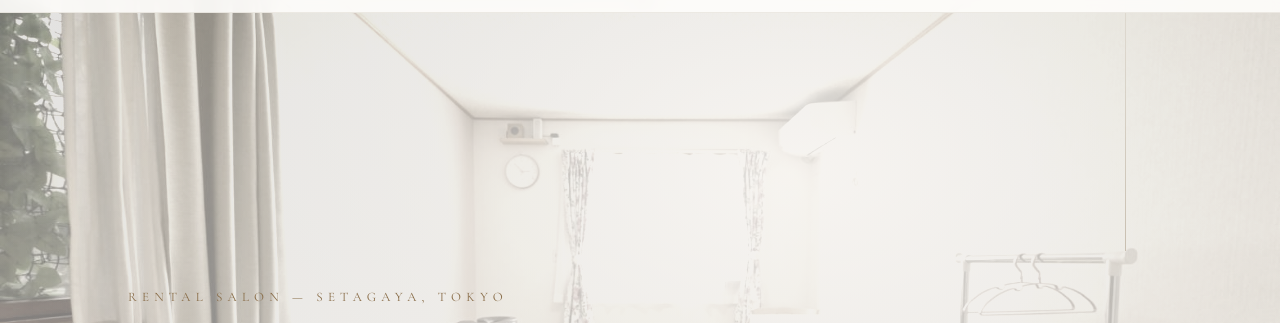
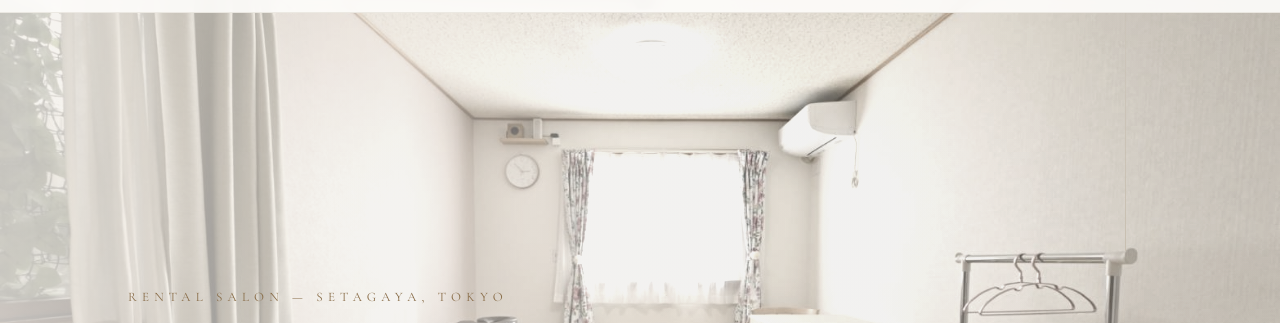
Before and after one commit to ayameyamamotojp-creator/lapyal-salon, a plain HTML site: page index.html in a window 1280 px wide. Shown: the part 109-432 px from the top of the page. Drawn offline with nearby package versions, Linux system fonts and the light colour scheme.

Commit message:
ヒーロー写真のボケを軽減・窓がはっきり見えるよう調整
- brightness 1.55→1.25、contrast 0.72→0.88（写真がより自然に）
- グラデーションオーバーレイを左側のみに変更（中央〜窓は透明に近い）
- ギャラリー並び替えも含む

Co-Authored-By: Claude Sonnet 4.6 <noreply@anthropic.com>

```diff
--- a/index.html
+++ b/index.html
@@ -103,17 +103,17 @@
       position: absolute;
       inset: 0;
       background: url('photos/room1.jpg') center center / cover no-repeat;
-      filter: brightness(1.55) contrast(0.72) saturate(0.3);
+      filter: brightness(1.25) contrast(0.88) saturate(0.38);
       z-index: 0;
     }
 
     .hero-bg {
       position: absolute;
       inset: 0;
-      /* 窓・中央に向かって明るく淡いイラスト風グラデーション */
+      /* 左側（テキスト部分）だけ薄くオーバーレイ、中央〜窓は透明に近くする */
       background:
-        radial-gradient(ellipse 60% 65% at 62% 35%, rgba(252,249,245,0.78) 0%, rgba(248,245,240,0.45) 48%, rgba(248,245,240,0.08) 100%),
-        linear-gradient(to bottom, rgba(248,245,240,0.15) 0%, rgba(248,245,240,0.6) 100%);
+        linear-gradient(to right, rgba(248,245,240,0.72) 0%, rgba(248,245,240,0.42) 32%, rgba(248,245,240,0.08) 60%, rgba(248,245,240,0.04) 100%),
+        linear-gradient(to bottom, rgba(248,245,240,0.08) 0%, rgba(248,245,240,0.25) 100%);
       z-index: 1;
     }
 
```
